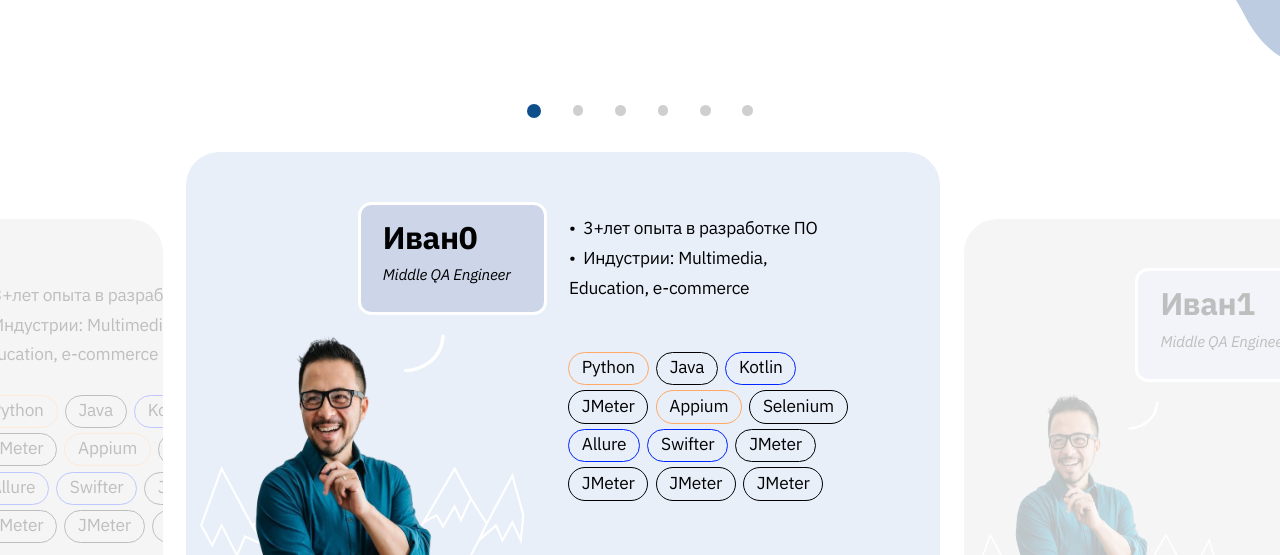
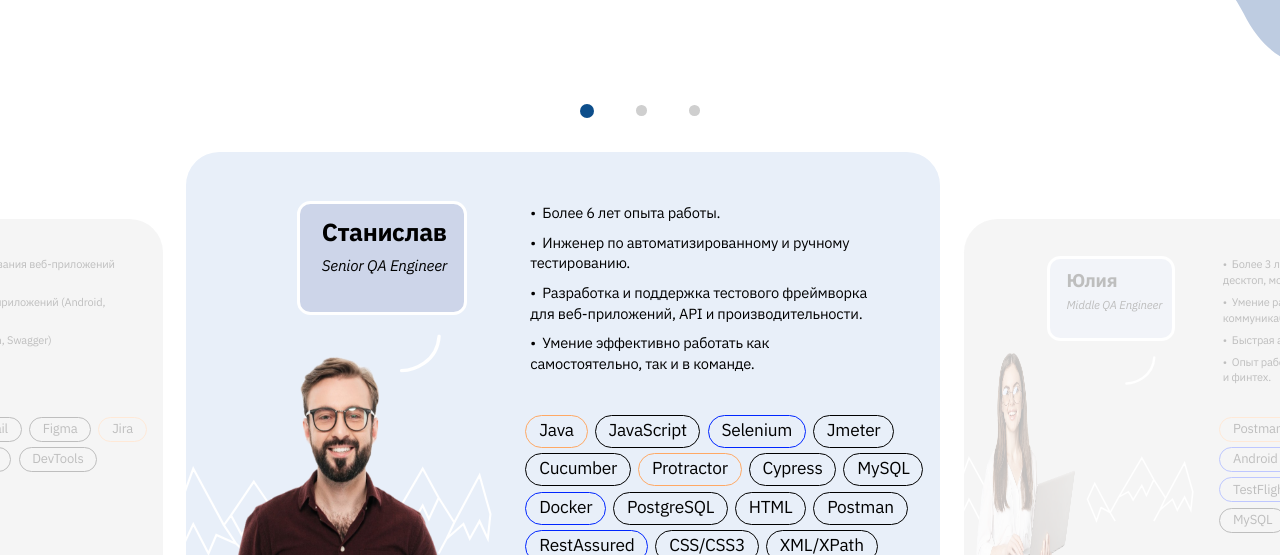
Before and after one commit to Alex-Voinov/pro-test-outsourcing-landing-page, a plain HTML site: page pro-test-outsourcing-landing-page.html in a window 1280 px wide. Shown: the part 5430-5985 px from the top of the page. Drawn offline with Linux system fonts and the light colour scheme.

Commit message:
maps are implemented, almost completely

```diff
--- a/css/pro-test-outsourcing-landing-page.css
+++ b/css/pro-test-outsourcing-landing-page.css
@@ -24,7 +24,7 @@
     align-items: center;
 }
 
-#anchor{
+#anchor {
     position: fixed;
     cursor: pointer;
     top: 86.5%;
@@ -35,7 +35,7 @@
     z-index: 5;
 }
 
-#anchor > img{
+#anchor>img {
     width: min(3.125vw, 5.55556vh);
     height: min(3.125vw, 5.55556vh);
 }
@@ -799,79 +799,109 @@
 
 .from1200__comp_8__tester_card>img:first-of-type {
     position: absolute;
-    width: 31.18729%;
-    height: 72.50507%;
-    margin-left: 4.86373%;
-    margin-top: 18.51852vh;
+    width: 40.7%;
+    height: 69.315%;
+    left: 0;
+    bottom: 0;
     z-index: 1;
 }
 
 .from1200__comp_8__tester_card>img:nth-of-type(2) {
     position: absolute;
     width: 5.10683%;
-    margin-left: 29.08339%;
-    margin-top: 22.53981vh;
+    left: 28.55%;
+    top: 33.3467%;
     transform: rotate(4.17deg);
 }
 
 .from1200__comp_8__tester_card>img:last-of-type {
     position: absolute;
-    width: 43.13888%;
-
-    margin-left: 1.85639%;
-    margin-top: 39.26019vh;
+    width: 42.4%;
+    left: -1.82%;
+    top: 58.08219%;
 }
 
 .from1200__comp_8__tester_card__header {
-    margin-top: 6.13889vh;
-    margin-left: 13.41823vw;
-    height: 18.7963vh;
-    width: 37.5vw;
+    position: relative;
+    top: 9.08219%;
+    left: 14.67%;
+    height: 27.80822%;
+    width: 76%;
     display: flex;
     justify-content: space-between;
+    overflow: visible;
 }
 
 .from1200__comp_8__tester_card__header>div:last-of-type {
-    width: 21vw;
-    margin-top: 1.48148vh;
+    position: absolute;
+    width: 60.82%;
+    top: 1%;
+    left: 40.74%;
     letter-spacing: -0.015em;
-    font-size: min(1.35417vw, 2.40741vh);
     font-weight: 400;
     overflow: visible;
     list-style-type: disc;
     padding-left: 0;
-    line-height: 3.7037vh;
+    transition: line-height 0.3s ease-in-out, font-size 0.3s ease-in-out;
+    line-height: 1.94444vh;
+    font-size: min(0.85938vw, 1.52778vh);
+    overflow: visible;
 }
 
+.from1200__comp_8__active_card .from1200__comp_8__tester_card__header>div:last-of-type {
+    line-height: 2.59259vh;
+    font-size: min(1.14583vw, 2.03704vh);
+}
+
+.from1200__comp_8__tester_card__header>div:last-of-type>p {
+    margin-bottom: 0.6em;
+}
 
 .from1200__comp_8__tester_card__name_block {
-    width: 14.81406vw;
-    height: 14.16667vh;
+    width: 29.67%;
+    height: 75.37%;
     border-radius: min(1.04167vw, 1.85185vh);
     border: white min(0.26042vw, 0.46296vh) solid;
     background-color: #CDD5E9;
     display: flex;
     flex-direction: column;
+    padding-left: 1.29vw;
+    padding-top: 1.125vh;
+    overflow: visible;
+    transition: padding-left 0.3s ease-in-out, padding-top 0.3s ease-in-out;
+}
+
+.from1200__comp_8__active_card .from1200__comp_8__tester_card__name_block {
     padding-left: 1.71875vw;
     padding-top: 1.5vh;
-    overflow: visible;
 }
 
 .from1200__comp_8__tester_card__name_block>h1 {
-    font-size: min(2.44792vw, 4.35185vh);
+    overflow: visible;
+    font-size: min(1.44531vw, 2.56944vh);
     font-weight: 700;
     letter-spacing: -0.015em;
     color: black;
+    transition: font-size 0.3s ease-in-out;
+}
 
+.from1200__comp_8__active_card .from1200__comp_8__tester_card__name_block>h1 {
+    font-size: min(1.92708vw, 3.42593vh);
 }
 
 .from1200__comp_8__tester_card__name_block>p {
     color: black;
-    font-size: min(1.19792vw, 2.12963vh);
+    font-size: min(0.89844vw, 1.59722vh);
     font-weight: 400;
     letter-spacing: -0.015em;
     font-style: italic;
+    margin-top: 0.6vh;
+    transition: font-size 0.3s ease-in-out, margin-top 0.3s ease-in-out;
+}
+
+.from1200__comp_8__active_card .from1200__comp_8__tester_card__name_block>p {
     margin-top: 0.8vh;
+    font-size: min(1.19792vw, 2.12963vh);
 }
 
 .from1200__comp_8__tester_card:not(:last-of-type) {
@@ -879,18 +909,25 @@
 }
 
 .from1200__comp_8__tester_card__does_own {
-    margin-left: 29.84375vw;
-    width: 22.60417vw;
-    height: 27.77778vh;
+    position: absolute;
+    top: 48.5%;
+    left: 45%;
+    width: 55%;
+    overflow: visible;
     display: flex;
     flex-direction: column;
 }
 
 .from1200__comp_8__tester_card__row_block {
     width: 100%;
-    height: 4.16667vh;
+    height: 3.14815vh;
     overflow: visible;
     display: flex;
+    transition: height 0.3s ease-in-out;
+}
+
+.from1200__comp_8__active_card .from1200__comp_8__tester_card__row_block {
+    height: 4.16667vh;
 }
 
 .from1200__comp_8__tester_card__does_own__detail {
@@ -898,9 +935,14 @@
     height: 100%;
     border: black 1px solid;
     border-radius: min(6.40625vw, 11.38889vh);
-    font-size: min(1.35417vw, 2.40741vh);
+    font-size: min(1.01719vw, 1.80833vh);
     font-weight: 400;
     letter-spacing: -0.015em;
+    transition: font-size 0.3s ease-in-out;
+}
+
+.from1200__comp_8__active_card .from1200__comp_8__tester_card__does_own__detail {
+    font-size: min(1.35104vw, 2.40185vh);
 }
 
 .from1200__comp_8__tester_card__row_block>.from1200__comp_8__tester_card__does_own__detail:not(:last-of-type) {
@@ -911,18 +953,23 @@
     margin-bottom: 0.64815vh;
 }
 
+
+
 .from1200__comp_8__tester_card>div:last-of-type {
-    width: 26.30208vw;
-    height: 6.26296vh;
-    margin-left: 29.84375vw;
+    position: absolute;
+    width: 51.215%;
+    height: 9.267%;
+    left: 45%;
+    top: 83.3%;
     display: flex;
     justify-content: space-between;
     overflow: visible;
 }
 
 .from1200__comp_8__tester_card>div:last-of-type>div {
-    width: min(3.52292vw, 6.26296vh);
-    height: min(3.52292vw, 6.26296vh);
+    position: relative;
+    width: 11.4644%;
+    height: 100%;
     background-color: #FFFFFF;
     border-radius: min(1.12292vw, 1.9963vh);
     cursor: pointer;
@@ -939,14 +986,18 @@
     align-items: center;
     justify-content: center;
     letter-spacing: -0.015em;
-    font-size: min(1.5625vw, 2.77778vh);
+    font-size: min(1.18542vw, 2.10741vh);
     color: white;
-    width: 21.25vw;
-    height: min(3.52292vw, 6.26296vh);
+    width: 83.656%;
+    height: 100%;
     border-radius: min(3.33333vw, 5.92593vh);
     cursor: pointer;
     box-shadow: 0 0 0 #4066fb;
-    transition: box-shadow 0.3s ease-in-out;
+    transition: box-shadow 0.3s ease-in-out, font-size 0.3s ease-in-out;
+}
+
+.from1200__comp_8__active_card .from1200__comp_8__tester_card>div:last-of-type>button{
+    font-size: min(1.5625vw, 2.77778vh);
 }
 
 .from1200__comp_8__tester_card>div:last-of-type>button:hover {
@@ -954,10 +1005,11 @@
 }
 
 .from1200__comp_8__tester_card__left_buton_icon {
-    width: 2.05833vw;
-    height: 3.03241vh;
-    margin-top: 1.66667vh;
-    margin-left: 0.5vw;
+    position: absolute;
+    width: 58.43%;
+    height: 48.418%;
+    top: 26.68%;
+    left: 18.9%;
 }
 
 .from1200__comp_8__active_card {
@@ -1161,6 +1213,8 @@
     width: 10.41667vw;
 }
 
+#composition_10 {}
+
 @media screen and (min-width: 992px) and (max-width: 1199.98px) {
     #from_1200 {
         display: none;
--- a/scripts/dataAboutTesters.js
+++ b/scripts/dataAboutTesters.js
@@ -1,128 +1,68 @@
 export const testers = [
     {
-        name: 'Иван0',
+        name: 'Станислав',
+        specialization: 'Senior QA Engineer',
+        characteristics: [
+            'Более 6 лет опыта работы.',
+            'Инженер по автоматизированному и ручному тестированию.',
+            'Разработка и поддержка тестового фреймворка для веб-приложений, API и производительности.',
+            'Умение эффективно работать как самостоятельно, так и в команде.',
+        ],
+        doesOwn: [
+            ['Java', 'JavaScript', 'Selenium', 'Jmeter'],
+            ['Cucumber', 'Protractor', 'Cypress', 'MySQL'],
+            ['Docker', 'PostgreSQL', 'HTML', 'Postman'],
+            ['RestAssured', 'CSS/CSS3', 'XML/XPath'],
+        ],
+        borderColor: [
+            ['gold', 'black', 'blue', 'black',],
+            ['black', 'gold', 'black', 'black',],
+            ['blue', 'black', 'black', 'black',],
+            ['blue', 'black', 'black',],
+        ],
+        img: 'Stanislav'
+    },
+    {
+        name: 'Юлия',
         specialization: 'Middle QA Engineer',
         characteristics: [
-            '3+лет опыта в разработке ПО',
-            'Индустрии: Multimedia, Education, e-commerce'
+            'Более 3 лет опыта ручного тестирования  веб, десктоп, мобильных приложений',
+            'Умение работать в команде с высокой коммуникабельностью.',
+            'Быстрая адаптация к новым технологиям.',
+            'Опыт работы над проектами в сфере e-commerce и финтех.',
         ],
         doesOwn: [
-            ['Python', 'Java', 'Kotlin',],
-            ['JMeter', 'Appium', 'Selenium',],
-            ['Allure', 'Swifter', 'JMeter',],
-            ['JMeter', 'JMeter', 'JMeter',],
+            ['Postman', 'Swagger', 'Jira', 'Kibana',],
+            ['Android Studio', 'Confluence', 'Trello',],
+            ['TestFlight', 'Charles', 'Kafka', 'Figma',],
+            ['MySQL',],
         ],
         borderColor: [
-            ['gold', 'black', 'blue',],
-            ['black', 'gold', 'black',],
-            ['blue', 'blue', 'black',],
-            ['black', 'black', 'black',],
+            ['gold', 'black', 'gold', 'black',],
+            ['blue', 'black', 'black',],
+            ['blue','gold' ,'blue', 'black',],
+            ['black'],
         ],
-        img: 'Ivan'
+        img: 'Julia'
     },
     {
-        name: 'Иван1',
-        specialization: 'Middle QA Engineer',
+        name: 'Кирилл',
+        specialization: 'Junior QA Engineer',
         characteristics: [
-            '3+лет опыта в разработке ПО',
-            'Индустрии: Multimedia, Education, e-commerce'
+            'Более 2 лет опыта тестирования веб-приложений (фронтенд, бэкенд, верстка).',
+            'Тестирование мобильных приложений \n(Android, iOS).',
+            'Тестирование API (Postman, Swagger)',
         ],
         doesOwn: [
-            ['Python', 'Java', 'Kotlin',],
-            ['JMeter', 'Appium', 'Selenium',],
-            ['Allure', 'Swifter', 'JMeter',],
-            ['JMeter', 'JMeter', 'JMeter',],
+            ['Confluence', 'TestRail', 'Figma', 'Jira',],
+            ['Swagger', 'Postman', 'DevTools', ],
+            ['PerfectPixel',],
         ],
         borderColor: [
-            ['gold', 'black', 'blue',],
-            ['black', 'gold', 'black',],
-            ['blue', 'blue', 'black',],
-            ['black', 'black', 'black',],
+            ['blue', 'black', 'black', 'gold',],
+            ['gold', 'black', 'black',],
+            ['blue',],
         ],
-        img: 'Ivan'
-    },
-    {
-        name: 'Иван2',
-        specialization: 'Middle QA Engineer',
-        characteristics: [
-            '3+лет опыта в разработке ПО',
-            'Индустрии: Multimedia, Education, e-commerce'
-        ],
-        doesOwn: [
-            ['Python', 'Java', 'Kotlin',],
-            ['JMeter', 'Appium', 'Selenium',],
-            ['Allure', 'Swifter', 'JMeter',],
-            ['JMeter', 'JMeter', 'JMeter',],
-        ],
-        borderColor: [
-            ['gold', 'black', 'blue',],
-            ['black', 'gold', 'black',],
-            ['blue', 'blue', 'black',],
-            ['black', 'black', 'black',],
-        ],
-        img: 'Ivan'
-    },
-    {
-        name: 'Иван3',
-        specialization: 'Middle QA Engineer',
-        characteristics: [
-            '3+лет опыта в разработке ПО',
-            'Индустрии: Multimedia, Education, e-commerce'
-        ],
-        doesOwn: [
-            ['Python', 'Java', 'Kotlin',],
-            ['JMeter', 'Appium', 'Selenium',],
-            ['Allure', 'Swifter', 'JMeter',],
-            ['JMeter', 'JMeter', 'JMeter',],
-        ],
-        borderColor: [
-            ['gold', 'black', 'blue',],
-            ['black', 'gold', 'black',],
-            ['blue', 'blue', 'black',],
-            ['black', 'black', 'black',],
-        ],
-        img: 'Ivan'
-    },
-    {
-        name: 'Иван4',
-        specialization: 'Middle QA Engineer',
-        characteristics: [
-            '3+лет опыта в разработке ПО',
-            'Индустрии: Multimedia, Education, e-commerce'
-        ],
-        doesOwn: [
-            ['Python', 'Java', 'Kotlin',],
-            ['JMeter', 'Appium', 'Selenium',],
-            ['Allure', 'Swifter', 'JMeter',],
-            ['JMeter', 'JMeter', 'JMeter',],
-        ],
-        borderColor: [
-            ['gold', 'black', 'blue',],
-            ['black', 'gold', 'black',],
-            ['blue', 'blue', 'black',],
-            ['black', 'black', 'black',],
-        ],
-        img: 'Ivan'
-    },
-    {
-        name: 'Иван5',
-        specialization: 'Middle QA Engineer',
-        characteristics: [
-            '3+лет опыта в разработке ПО',
-            'Индустрии: Multimedia, Education, e-commerce'
-        ],
-        doesOwn: [
-            ['Python', 'Java', 'Kotlin',],
-            ['JMeter', 'Appium', 'Selenium',],
-            ['Allure', 'Swifter', 'JMeter',],
-            ['JMeter', 'JMeter', 'JMeter',],
-        ],
-        borderColor: [
-            ['gold', 'black', 'blue',],
-            ['black', 'gold', 'black',],
-            ['blue', 'blue', 'black',],
-            ['black', 'black', 'black',],
-        ],
-        img: 'Ivan'
-    },
+        img: 'Kirill'
+    }
 ]
--- a/scripts/from1200.js
+++ b/scripts/from1200.js
@@ -29,10 +29,10 @@ navigationPointsBlock.style.width = `${1.09375 + testers.length * 2.76042}vw`;
 
 let navigationPointsBlockActivePoint = 0;
 
-const createCard = (i) => {
+const createCard = (i, f=false) => {
     const testerCard = document.createElement('div');
     testerCard.className = 'from1200__comp_8__tester_card';
-    if (i === navigationPointsBlockActivePoint) testerCard.classList.add('from1200__comp_8__active_card');
+    if (i === navigationPointsBlockActivePoint && f) testerCard.classList.add('from1200__comp_8__active_card');
     testerCard.id = `from1200__comp_8__tester_card_${i}`
     const headerCard = document.createElement('div');
     headerCard.className = 'from1200__comp_8__tester_card__header';
@@ -47,7 +47,7 @@ const createCard = (i) => {
     }
 
     const backImageMan = document.createElement('img');
-    backImageMan.src = `img/png/from1200_comp_8_backman__${testers[i].img}.png`;
+    backImageMan.src = `img/photos_of_testers/${testers[i].img}.png`;
     backImageMan.alt = 'photo of a specialist';
 
     const backDetail = document.createElement('img');
@@ -117,7 +117,7 @@ const createCard = (i) => {
 }
 
 for (let i = 0; i < 3; i++) {
-    cardSection.appendChild(createCard(i === 0 ? amountTesters - 1 : i - 1));
+    cardSection.appendChild(createCard(i === 0 ? amountTesters - 1 : i - 1, true));
 }
 
 
@@ -134,7 +134,6 @@ for (let i = 0; i < amountTesters; i++) {
             const testerCardMain = document.getElementById(`from1200__comp_8__tester_card_${realPoint}`); // центральная карточка
             const testerCardRight = document.getElementById(`from1200__comp_8__tester_card_${(realPoint < amountTesters - 1 ? realPoint : -1) + 1}`); // правая карточка
             const is_right = step === -1
-            console.log(`from1200__comp_8__tester_card_${navigationPointsBlockActivePoint}`);
             console.log(testerCardMain)
             testerCardMain.classList.remove('from1200__comp_8__active_card'); //убираем класс активная карта у основной
             if (is_right) {
@@ -144,17 +143,20 @@ for (let i = 0; i < amountTesters; i++) {
                 cardSection.appendChild(newRightCard);
                 setTimeout(() => { testerCardLeft.remove(); }, 300)
             } else {
+
                 testerCardLeft.classList.add('from1200__comp_8__active_card'); // или добавляем активный класс левой
+                console.log(testerCardLeft)
                 const newLeftCard = createCard((realPoint > 1 ? realPoint : amountTesters + 1) - 2);
                 newLeftCard.style.width = '0';
                 cardSection.insertBefore(newLeftCard, testerCardLeft);
                 setTimeout(() => { newLeftCard.style.width = ''; }, 1)
-                setTimeout(() => { testerCardRight.remove(); }, 75)
+                setTimeout(() => { testerCardRight.remove(); }, 300)
             }
-            await delay(400);
+            await delay(600);
         }
 
         const moveTheCards = async (amount) => {
+            console.log(amount)
             const step = amount < 0 ? 1 : -1
             while (amount != 0) {
                 await rightMoveCard(step, amount);
```
Also changed, not shown: pro-test-outsourcing-landing-page.html (+3 -0 lines), img/photos_of_testers/Julia.png (added), img/photos_of_testers/Kirill.png (added), img/photos_of_testers/Stanislav.png (added), img/png/from1200_comp_8_backman__Ivan.png (deleted).
